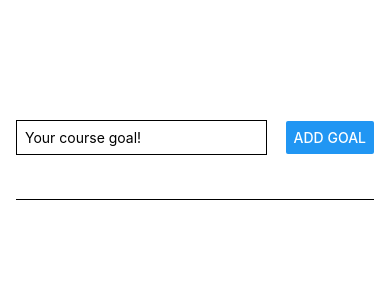
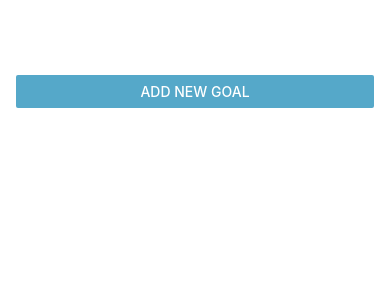
Before and after one commit to remigiuszk/RNcourse_goals, a React Native app: screen / in a window 390 px wide. Shown: the top 300 px of the page. Built offline with nearby package versions, Linux system fonts and the light colour scheme.

Commit message:
dynamic player size

```diff
--- a/App.js
+++ b/App.js
@@ -1,10 +1,15 @@
 import { useState } from "react";
-import { StyleSheet, View, FlatList } from "react-native";
+import { StyleSheet, View, FlatList, Button } from "react-native";
 import GoalInput from "./components/GoalInput";
 import GoalItem from "./components/GoalItem";
 
 export default function App() {
+  const [modalIsVisible, setModalIsVisible] = useState(false);
   const [courseGoals, setCourseGoals] = useState([]);
+
+  const startAddGoalHandler = () => {
+    setModalIsVisible(true);
+  };
 
   const addGoalHandler = (enteredGoalText) => {
     setCourseGoals((currentCourseGoals) => [
@@ -21,7 +26,8 @@
 
   return (
     <View style={styles.appContainer}>
-      <GoalInput onAddGoal={addGoalHandler} />
+      <Button title="Add new Goal" color="#55a8c9" />
+      {modalIsVisible && <GoalInput onAddGoal={addGoalHandler} />}
       <View style={styles.goalListContainer}>
         <FlatList
           data={courseGoals}
--- a/components/GoalItem.js
+++ b/components/GoalItem.js
@@ -1,7 +1,8 @@
-import { StyleSheet, View, Text, Pressable } from "react-native";
+import { StyleSheet, View, Text, Pressable, Modal } from "react-native";
 
 const GoalItem = (props) => {
   return (
+    <Modal>
       <View style={styles.goalContainer}>
         <Pressable
           android_ripple={{ color: "#dddddd" }}
@@ -12,6 +13,7 @@
           <Text style={styles.goalText}>{props.text}</Text>
         </Pressable>
       </View>
+    </Modal>
   );
 };
 
```
Lines whose indentation alone changed are shown as unchanged.
